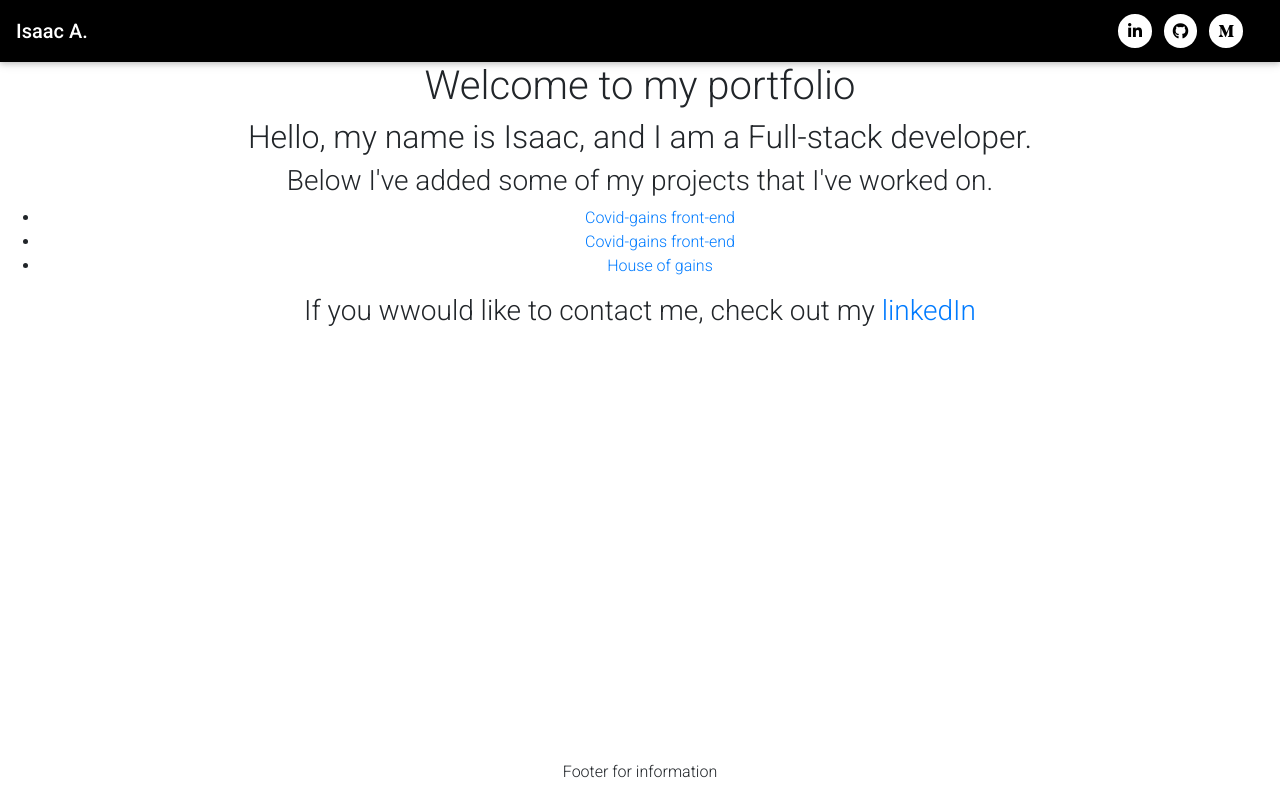
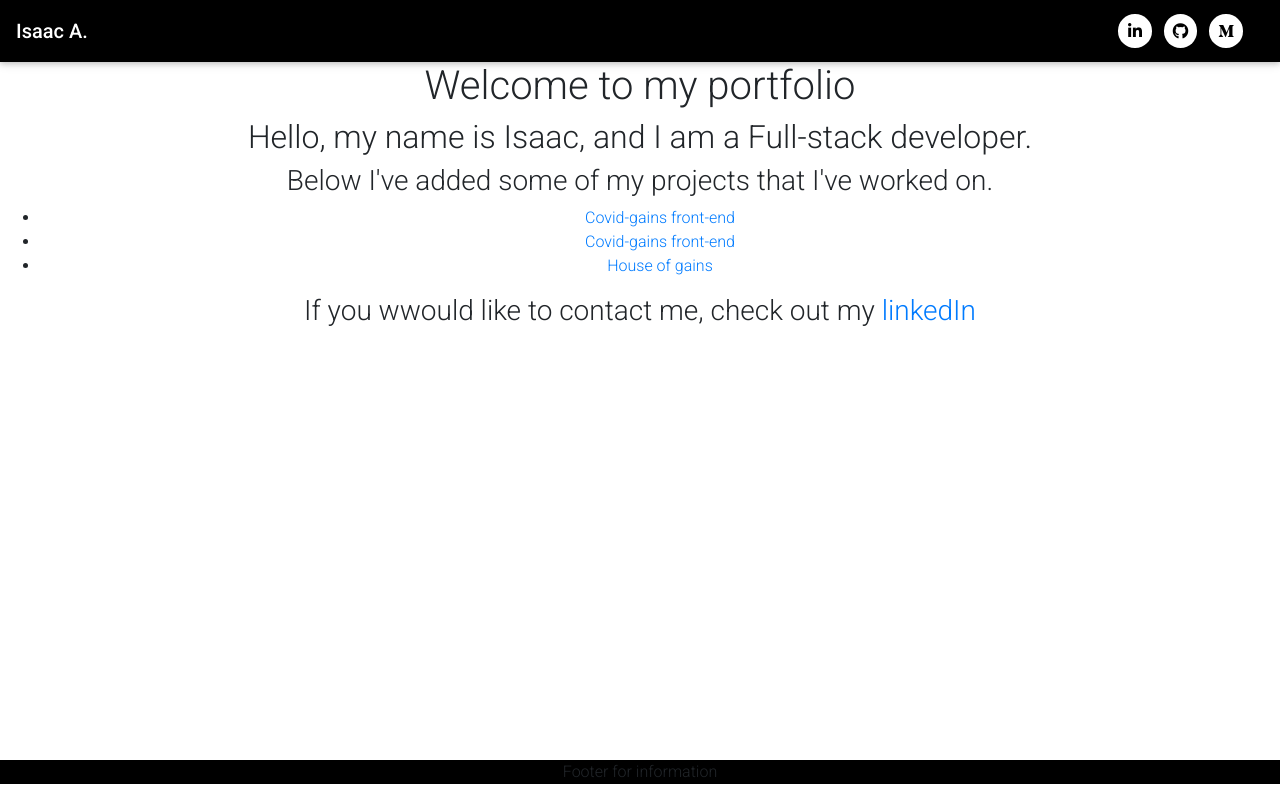
Before and after one commit to IA26/my-portfolio, a React (Create React App) app: page / in a window 1280 px wide. Built offline with nearby package versions, Linux system fonts and the light colour scheme.

Commit message:
added footer-content for div

```diff
--- a/src/App.css
+++ b/src/App.css
@@ -86,3 +86,7 @@
   width: 100%;
   height: 2.5rem;            /* Footer height */
 }
+
+#footer-content {
+  background: black;
+}
--- a/src/App.js
+++ b/src/App.js
@@ -14,7 +14,8 @@ function App() {
            </Switch>
         </div>
         <footer id="footer">
-            <div  color="black">Footer for information
+            <div id="footer-content" >
+              Footer for information
             </div>
          </footer>
     </div>
```
